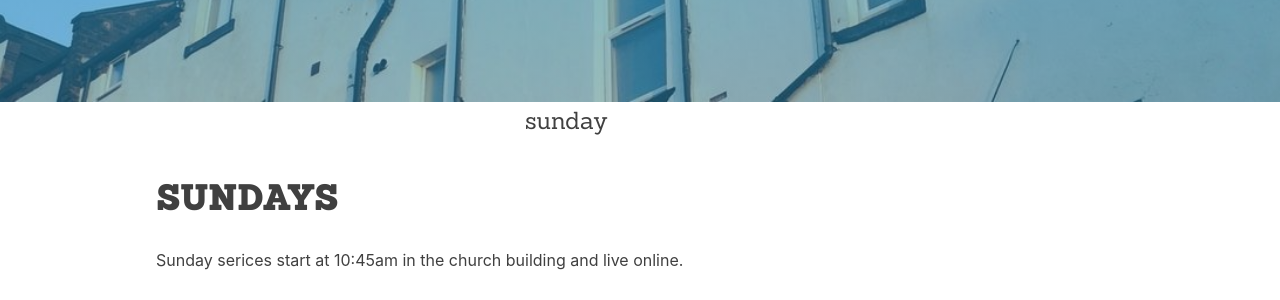
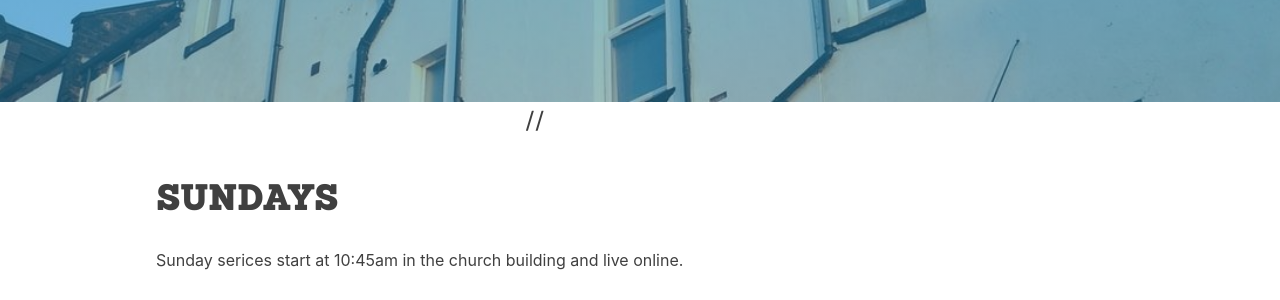
Before and after one commit to woodcox/city-jekyll, a Jekyll site: the page built from pages/_sunday/2021-01-03-booking.md, in a window 1280 px wide and 900 px high, scrolled down 508 px. Shown: the part 155-455 px from the top of the window. Built offline with Jekyll 4.4.1, drawn with Linux system fonts in a browser that asks for light colours.

Commit message:
Update nav-back.html

```diff
--- a/_includes/modules/nav-back.html
+++ b/_includes/modules/nav-back.html
@@ -13,7 +13,7 @@
       <div class="flex-medium med-one-fourth">
         {% assign crumbs = page.url | remove:'/index.html' | split: '/' %}
         {% assign current_page = crumbs.last %}
-        {{ current_page }}
+        {{ page.url | remove: current_page }}
       </div>
     </div>
   </div>
```
